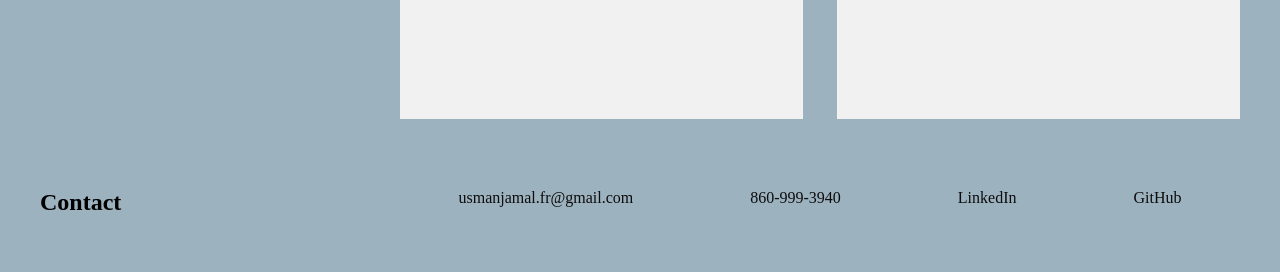
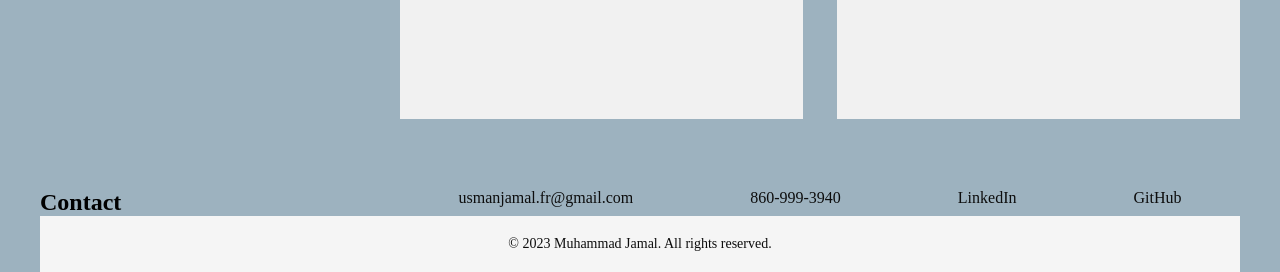
Before and after one commit to jamalm06/portfolio, a plain HTML site: page index.html in a window 1280 px wide. Shown: the part 1257-1529 px from the top of the page. Before the commit the page ends 1473 px from the top, so only its background shows below. Drawn offline with Linux system fonts and the light colour scheme.

Commit message:
Update index.html

```diff
--- a/index.html
+++ b/index.html
@@ -113,6 +113,12 @@
 				</div>
 			</div>
 		</div>
+		<!-- Footer -->
+			<footer>
+				<div class="footer">
+					<p>&copy; 2023 Muhammad Jamal. All rights reserved.</p>
+				</div>
+			</footer>
 	</div>
 </body>
 
```
